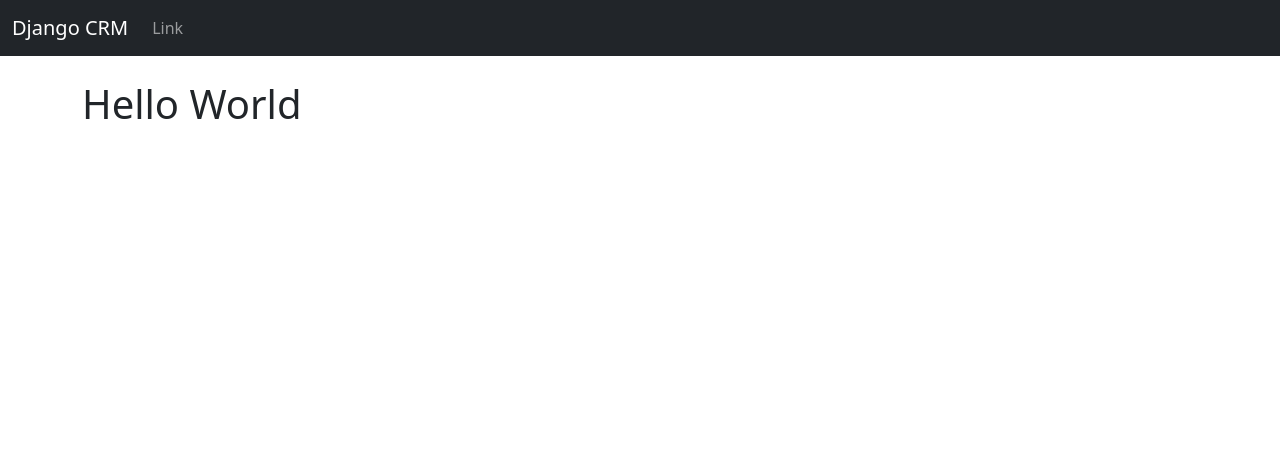
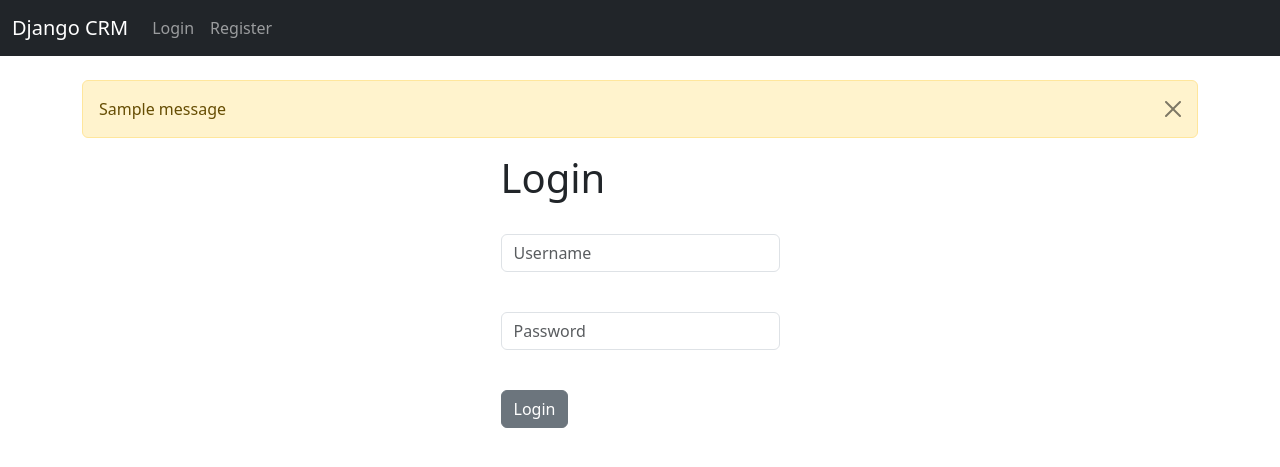
Before and after one commit to Tbonator/dcrm, a Django app: page / in a window 1280 px wide. Shown: the top 467 px of the page. Run offline with Django 5.2, Linux system fonts and the light colour scheme; tables that the repository leaves empty hold one stand-in row (values such as "Sample post"); one stand-in notice (Sample message) is shown.

Commit message:
registration

```diff
--- a/website/templates/base.html
+++ b/website/templates/base.html
@@ -8,8 +8,21 @@
   </head>
   <body>
     {% include 'navbar.html'%}
+
     <div class="container">
         <br>
+        {% if messages %}
+
+          {% for message in messages %}
+          <div class="alert alert-warning alert-dismissible fade show" role="alert">
+           {{message}}
+            <button type="button" class="btn-close" data-bs-dismiss="alert" aria-label="Close"></button>
+          </div>
+          {%endfor%}
+
+        {%endif%}
+
+
         {% block content %}
          {% endblock %}
     </div>
--- a/website/templates/home.html
+++ b/website/templates/home.html
@@ -1,7 +1,39 @@
 {% extends 'base.html'%}
 
 
+
 {% block content %}
-<h1>Hello World</h1>
+<div class="col-md-6 offset-md-3">
+
+    {% if  user.is_authenticated %}
+
+    <h1>Hello world</h1>
+
+    {%else %}
+
+    <div class="col-md-6 offset-md-3">
+        <h1>Login</h1>
+        <br/>
+
+        <form method="POST" action="{% url 'home' %}">
+            {% csrf_token %}
+
+          <div class="mb-3">
+            <input type="text" class="form-control" name="username", placeholder="Username" required>
+
+          </div><br/>
+          <div class="mb-3">
+            <input type="password" class="form-control" name="password", placeholder="Password" required>
+          </div>
+          <br/>
+          <button type="submit" class="btn btn-secondary">Login</button>
+
+        </form>
+
+
+
+
+
+{%endif%}
 
 {% endblock %}
--- a/website/templates/navbar.html
+++ b/website/templates/navbar.html
@@ -6,11 +6,18 @@
       </button>
       <div class="collapse navbar-collapse" id="navbarSupportedContent">
         <ul class="navbar-nav me-auto mb-2 mb-lg-0">
-
+        {% if user.is_authenticated %}
           <li class="nav-item">
-            <a class="nav-link" href="#">Link</a>
+            <a class="nav-link" href="{% url 'logout' %}">Logout</a>
           </li>
-
+         {%else%}
+         <li class="nav-item">
+          <a class="nav-link" href="{% url 'home' %}">Login</a>
+        </li>
+        <li class="nav-item">
+          <a class="nav-link" href="{% url 'register' %}">Register</a>
+        </li>
+         {%endif%}
 
         </ul>
 
--- a/website/urls.py
+++ b/website/urls.py
@@ -3,5 +3,8 @@ from django.urls import path
 
 urlpatterns = [
     path('',views.home,name='home'),
+    # path('login/',views.login_user,name='login'),
+     path('logout/',views.logout_user,name='logout'),
+     path('register/',views.register_user,name='register'),
 
 ]
--- a/website/views.py
+++ b/website/views.py
@@ -1,4 +1,31 @@
-from django.shortcuts import render
+from django.shortcuts import redirect, render
+from django.contrib.auth import authenticate,login,logout
+from django.contrib import messages
+
 
 def home(request):
-    return render(request, 'home.html',{})
+    # Check to see if loggin in
+    if request.method == 'POST':
+        username = request.POST['username']
+        password = request.POST['password']
+        #authenticate
+        user = authenticate(request, username=username,password=password)
+        if user is not None:
+            login(request, user)
+            messages.success(request,"you have successfully logged in ")
+            return redirect('home')
+        else:
+            messages.success(request,"There was an error loggin in please try again .... ")
+            return redirect('home')
+    else:
+        return render(request, 'home.html',{})
+
+
+
+def logout_user(request):
+    logout(request)
+    messages.success(request,"logged out")
+    return redirect('home')
+
+def register_user(request):
+  return render(request, 'register.html',{})
```
Also changed, not shown: website/forms.py (added, +33 -0 lines), website/templates/register.html (added, +7 -0 lines).
